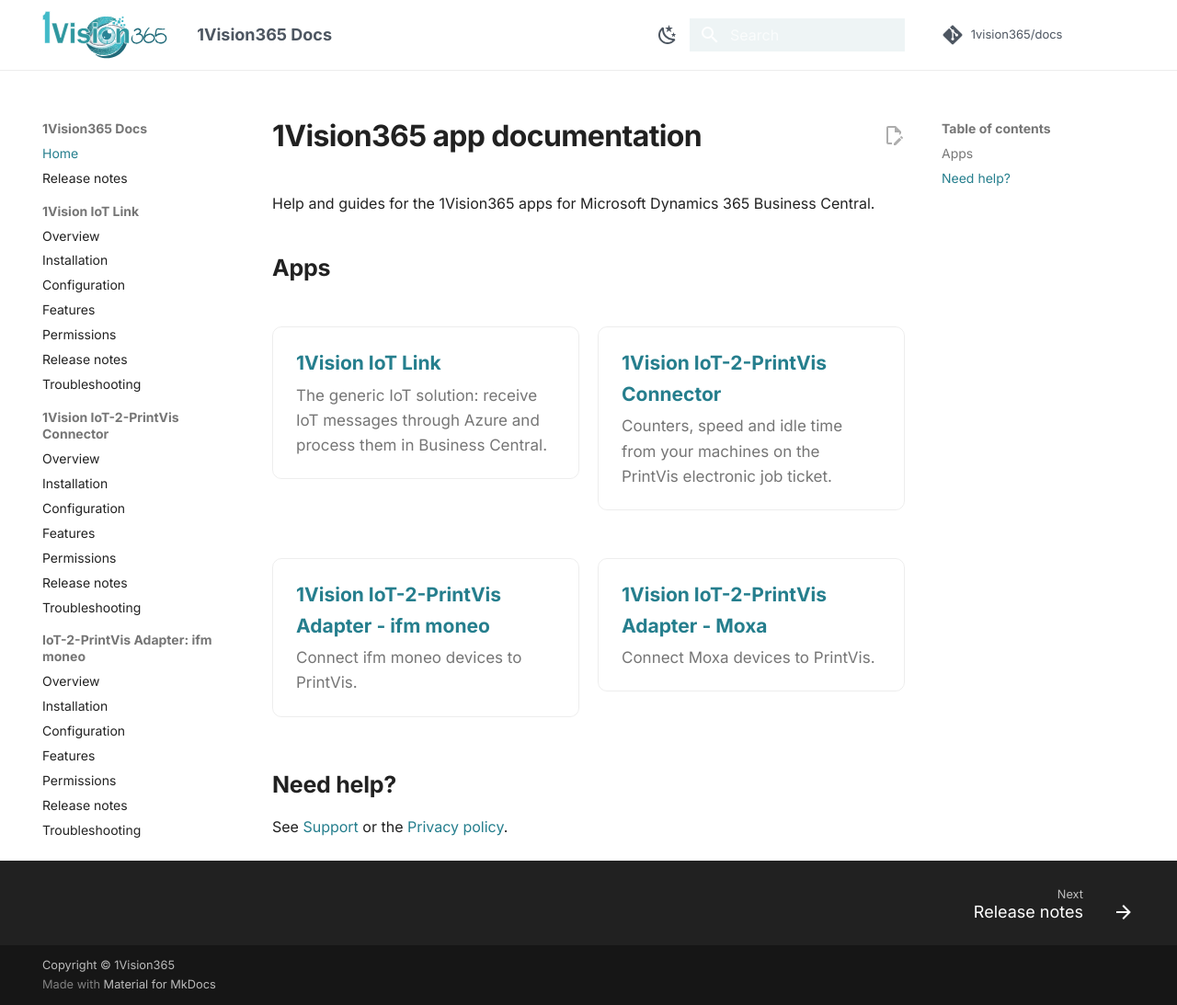
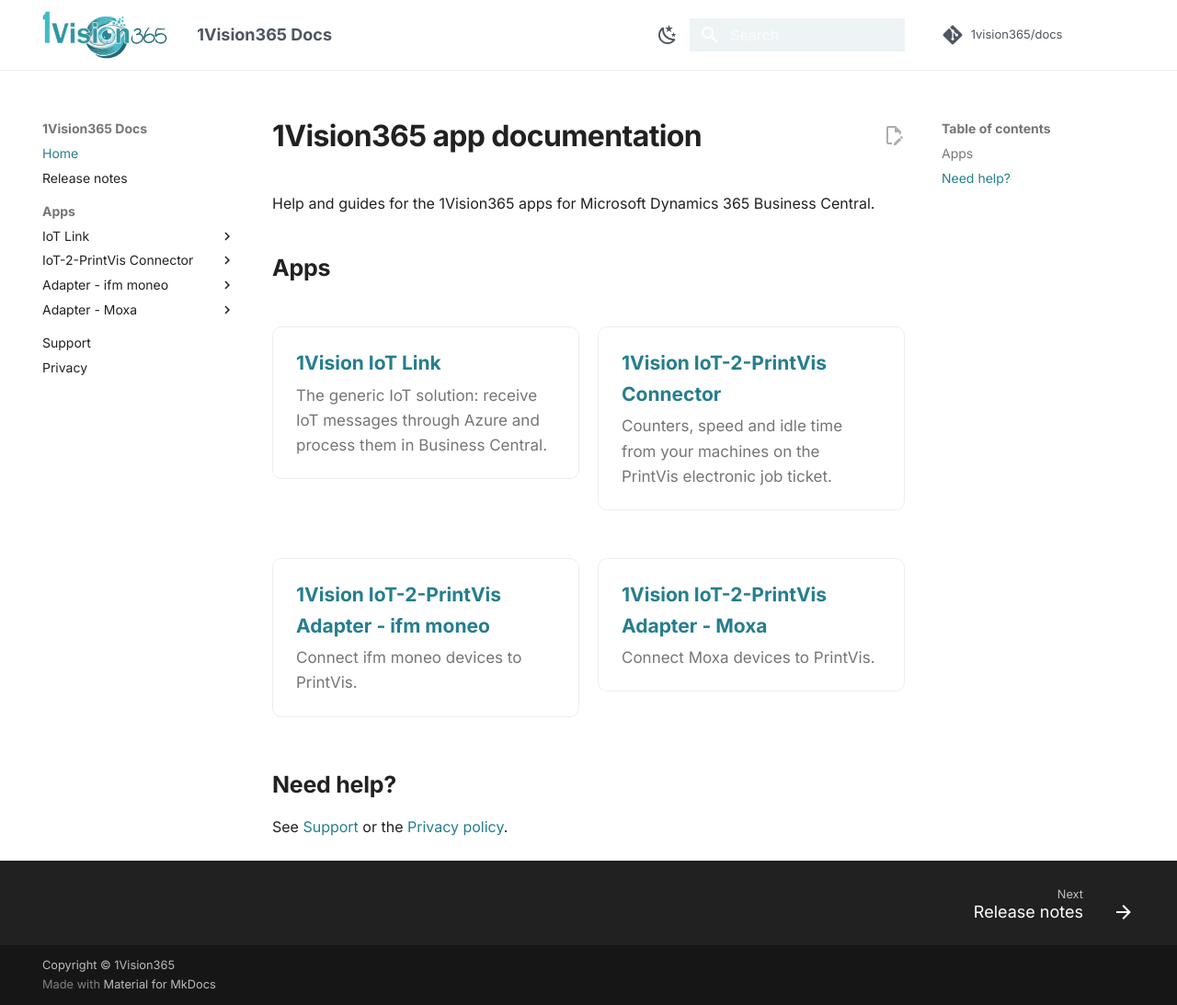
Before and after one commit to 1vision365/docs, an MkDocs documentation site: the page built from docs/index.md, in a window 1280 px wide and 1093 px high. Shown: the whole window at 92% size. Built offline with MkDocs 1.6.1 and Material for MkDocs 9.7.7, drawn with Linux system fonts in a browser that asks for light colours; comment, search, counter and statistics services are not loaded.

Commit message:
docs: group app pages in collapsible navigation
Co-Authored-By: Claude Sonnet 5.5 <noreply@anthropic.com>
Claude-Session: https://claude.ai/code/session_01FiBgwCZTcHP9GT2JcKZvKJ

```diff
--- a/mkdocs.yml
+++ b/mkdocs.yml
@@ -32,6 +32,7 @@ theme:
     - navigation.instant
     - navigation.tracking
     - navigation.sections
+    - navigation.indexes
     - navigation.top
     - navigation.footer
     - toc.follow
@@ -61,37 +62,38 @@ markdown_extensions:
 nav:
   - Home: index.md
   - Release notes: release-notes.md
-  - 1Vision IoT Link:
-      - Overview: apps/iot-link/index.md
-      - Installation: apps/iot-link/installation.md
-      - Configuration: apps/iot-link/configuration.md
-      - Features: apps/iot-link/features.md
-      - Permissions: apps/iot-link/permissions.md
-      - Release notes: apps/iot-link/release-notes.md
-      - Troubleshooting: apps/iot-link/troubleshooting.md
-  - 1Vision IoT-2-PrintVis Connector:
-      - Overview: apps/iot2printvis-connector/index.md
-      - Installation: apps/iot2printvis-connector/installation.md
-      - Configuration: apps/iot2printvis-connector/configuration.md
-      - Features: apps/iot2printvis-connector/features.md
-      - Permissions: apps/iot2printvis-connector/permissions.md
-      - Release notes: apps/iot2printvis-connector/release-notes.md
-      - Troubleshooting: apps/iot2printvis-connector/troubleshooting.md
-  - "IoT-2-PrintVis Adapter: ifm moneo":
-      - Overview: apps/iot2printvis-adapter-ifm-moneo/index.md
-      - Installation: apps/iot2printvis-adapter-ifm-moneo/installation.md
-      - Configuration: apps/iot2printvis-adapter-ifm-moneo/configuration.md
-      - Features: apps/iot2printvis-adapter-ifm-moneo/features.md
-      - Permissions: apps/iot2printvis-adapter-ifm-moneo/permissions.md
-      - Release notes: apps/iot2printvis-adapter-ifm-moneo/release-notes.md
-      - Troubleshooting: apps/iot2printvis-adapter-ifm-moneo/troubleshooting.md
-  - "IoT-2-PrintVis Adapter: Moxa":
-      - Overview: apps/iot2printvis-adapter-moxa/index.md
-      - Installation: apps/iot2printvis-adapter-moxa/installation.md
-      - Configuration: apps/iot2printvis-adapter-moxa/configuration.md
-      - Features: apps/iot2printvis-adapter-moxa/features.md
-      - Permissions: apps/iot2printvis-adapter-moxa/permissions.md
-      - Release notes: apps/iot2printvis-adapter-moxa/release-notes.md
-      - Troubleshooting: apps/iot2printvis-adapter-moxa/troubleshooting.md
+  - Apps:
+      - "IoT Link":
+          - apps/iot-link/index.md
+          - Installation: apps/iot-link/installation.md
+          - Configuration: apps/iot-link/configuration.md
+          - Features: apps/iot-link/features.md
+          - Permissions: apps/iot-link/permissions.md
+          - Release notes: apps/iot-link/release-notes.md
+          - Troubleshooting: apps/iot-link/troubleshooting.md
+      - "IoT-2-PrintVis Connector":
+          - apps/iot2printvis-connector/index.md
+          - Installation: apps/iot2printvis-connector/installation.md
+          - Configuration: apps/iot2printvis-connector/configuration.md
+          - Features: apps/iot2printvis-connector/features.md
+          - Permissions: apps/iot2printvis-connector/permissions.md
+          - Release notes: apps/iot2printvis-connector/release-notes.md
+          - Troubleshooting: apps/iot2printvis-connector/troubleshooting.md
+      - "Adapter - ifm moneo":
+          - apps/iot2printvis-adapter-ifm-moneo/index.md
+          - Installation: apps/iot2printvis-adapter-ifm-moneo/installation.md
+          - Configuration: apps/iot2printvis-adapter-ifm-moneo/configuration.md
+          - Features: apps/iot2printvis-adapter-ifm-moneo/features.md
+          - Permissions: apps/iot2printvis-adapter-ifm-moneo/permissions.md
+          - Release notes: apps/iot2printvis-adapter-ifm-moneo/release-notes.md
+          - Troubleshooting: apps/iot2printvis-adapter-ifm-moneo/troubleshooting.md
+      - "Adapter - Moxa":
+          - apps/iot2printvis-adapter-moxa/index.md
+          - Installation: apps/iot2printvis-adapter-moxa/installation.md
+          - Configuration: apps/iot2printvis-adapter-moxa/configuration.md
+          - Features: apps/iot2printvis-adapter-moxa/features.md
+          - Permissions: apps/iot2printvis-adapter-moxa/permissions.md
+          - Release notes: apps/iot2printvis-adapter-moxa/release-notes.md
+          - Troubleshooting: apps/iot2printvis-adapter-moxa/troubleshooting.md
   - Support: support.md
   - Privacy: privacy.md
```
